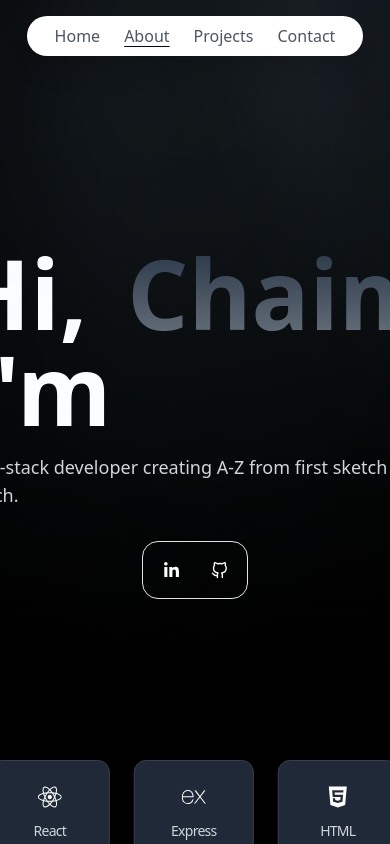
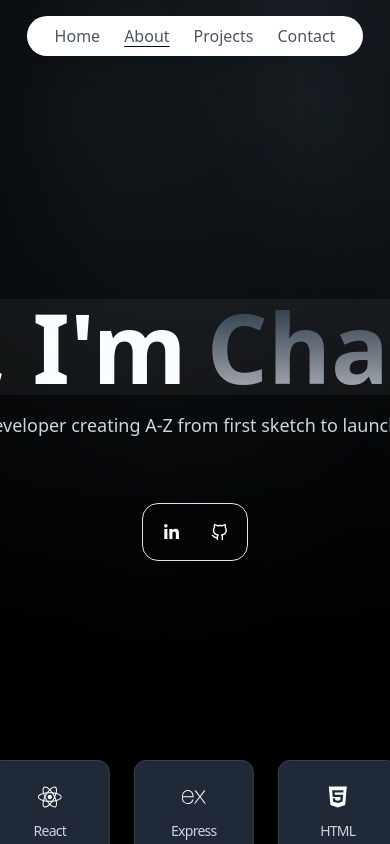
Before and after one commit to kaplos/portfolio2, a Next.js app: page / in a window 390 px wide. Shown: the top 844 px of the page. Built offline with nearby package versions, Linux system fonts and the light colour scheme.

Commit message:
i have got the hero mostly working. need to upgrade my next version

```diff
--- a/src/app/components/HeroSection.jsx
+++ b/src/app/components/HeroSection.jsx
@@ -1,85 +1,148 @@
 'use client'
-import React from 'react'
-import { DotLottieReact } from '@lottiefiles/dotlottie-react'
-import NavBar from './NavBar'
+import React, { useRef, useEffect, useState } from 'react'
+import {
+    motion,
+    useScroll,
+    useTransform,
+    useMotionValueEvent,
+    useMotionValue,
+    useSpring,
+} from 'framer-motion'
 import DynamicIcon from './DynamicIcon'
-import { motion, useScroll, useTransform } from 'framer-motion'
-import { Particles } from '@/components/ui/particles'
-import { Dock,DockIcon, } from '@/components/ui/dock'
 import { LightRays } from '@/components/ui/light-rays'
-import { MorphingText } from '@/components/ui/morphing-text'
-const texts = [
-    'Full-Stack Developer',
-    "Front-End Developer",
-    "Back-End Developer",
-    "Mobile App Developer",
-    'Software Engineer',
-    'Tech Enthusiast',
+import { Dock, DockIcon } from '@/components/ui/dock'
+import { useLayoutEffect } from 'react'
 
-
-]
 export default function HeroSection() {
     const { scrollY } = useScroll()
+    const heroRef = useRef(null)
+    const dockRef = useRef(null)
+    const descriptionRef= useRef(null)
+    const [hiImAbsolute, setHiImAbsolute] = useState(false)
+    const [descriptionSize, setDescriptionSize] = useState({ w: 0, h: 0 })
+    useMotionValueEvent(scrollY, 'change', (latest) => {
+        console.log('Page scroll: ', latest)
+    })
+    // fade first, then collapse its layout space slightly after fade starts
+    const descriptionOpacity = useTransform(scrollY, [0, 100], [1, 0])
+    const hiImMaxWidth = useTransform(scrollY, [40, 160], ['600px', '0px'])
+    const descriptionMaxWidth = useTransform(
+        scrollY,
+        [120, 160],
+        ['600px', '0px']
+    )
 
-    // Fade out "Hi, I'm" based on scroll
+    const gapTransform = useTransform(scrollY, [0, 120], ['1.25rem', '0rem'])
+    const gapSpring = useSpring(gapTransform, { damping: 24, stiffness: 160 })
     const hiImOpacity = useTransform(scrollY, [0, 100], [1, 0])
+    useMotionValueEvent(descriptionOpacity, 'change', (v) => {
+        // threshold can be adjusted; when nearly invisible mark as absolute
+        console.log('hiImOpacity:', v, v < 0.02)
+        setHiImAbsolute(v < 0.02)
+        setDescriptionSize(v < 0.02)
+    })
+     useLayoutEffect(() => {
+    if (!descriptionRef.current) return
+    const update = () => {
+      const r = descriptionRef.current.getBoundingClientRect()
+      setDescriptionSize({ w: Math.round(r.width), h: Math.round(r.height) })
+    }
+    update()
+    const ro = new ResizeObserver(update)
+    ro.observe(descriptionRef.current)
+    return () => ro.disconnect()
+  }, [])
+    // description fades with the heading
+    // move the entire block to the left after heading has mostly collapsed
+    // const nameX = useTransform(scrollY, [40, 120], [0, -window.innerWidth / 2])
+    const nameX = useTransform(scrollY, (value) => {
+        value = Math.max(40, Math.min(120, value))
+        const offset =
+            window.innerWidth / 2 -
+            (heroRef?.current?.getBoundingClientRect().width || 0) / 2 -
+            30
+        return -offset * ((value - 40) / (120 - 40))
+    })
+    const dockX = useTransform(scrollY, (value) => {
+        value = Math.max(40, Math.min(108, value))
+        const offset =
+            window.innerWidth / 2 -
+            (dockRef?.current?.getBoundingClientRect().width || 0) / 2 -
+            30
+        return -offset * ((value - 40) / (108 - 40))
+    })
 
-    // Fade out description based on scroll
-    const descriptionOpacity = useTransform(scrollY, [0, 100], [1, 0])
-
-    // Move name and dock to the left, then keep centered
-    const nameX = useTransform(scrollY, [100, 250], [0, -window.innerWidth / 4])
+    // new: lift the dock up (closer to the name) as soon as fade starts
+    // adjust ranges/values to taste
+    const dockY = useTransform(scrollY, [0, 120], ['16px', '-50px'])
 
     return (
-        <motion.main className="flex flex-col h-screen justify-center items-center bg-black fixed top-0 left-0 w-full">
-            <motion.div className="flex flex-col" style={{ x: nameX }}>
-              {/* <div>
-                <MorphingText texts={texts} className={'text-white text-md'}/>
-              </div> */}
-                <motion.div className="flex gap-4">
+        <motion.main
+            className={`flex flex-col h-screen bg-black fixed top-0 left-0 w-full ${hiImAbsolute ? 'gap-5' : ''  }`}
+            initial={{ justifyContent: 'center', alignItems: 'center' }}
+        >
+            <motion.div
+                className="flex flex-col "
+                style={{ x: nameX }}
+                ref={heroRef}
+            >
+                <motion.div
+                    className={`flex items-center bg-white/5 ${hiImAbsolute ? 'mb-4' : ''}`}
+                    style={{ gap: gapSpring }}
+                >
+                    {/* first span fades then collapses its width — use inline-block + overflow to release space */}
+                    <motion.span
+                        className="pointer-events-none bg-clip-text text-start text-8xl leading-none font-semibold text-white inline-block overflow-hidden whitespace-nowrap"
+                        style={{ opacity: hiImOpacity, maxWidth: hiImMaxWidth }}
+                        transition={{ duration: 0.25 }}
+                    >
+                        Hi, I'm
+                    </motion.span>
 
+                    {/* when the first span collapses, this span will move left into the start of the container */}
                     <motion.span
-                          className="pointer-events-none  bg-clip-text text-start text-8xl leading-none font-semibold text-white dark:from-white dark:to-slate-900/10"
-                           initial={{ opacity: 0, y: -50 }}
-                      animate={{ opacity: 1, y: 0 }}
-                      transition={{ duration: 1 }}
-                          exit={{ opacity: 0, y: 50 }}
-                          whileInView={{ opacity: 1 }}
-                          style={{ opacity: hiImOpacity }}
+                        className="pointer-events-none bg-gradient-to-b from-gray-800 to-gray-300/80 bg-clip-text text-8xl leading-none font-semibold text-transparent ml-0"
+                        transition={{ duration: 0.6 }}
                     >
-                          {' '}
-                          Hi, I'm
-                      </motion.span>{' '}
-                  <motion.span
-                      initial={{ opacity: 0, y: -50 }}
-                      animate={{ opacity: 1, y: 0 }}
-                      transition={{ duration: 1 }}
-                      className="pointer-events-none bg-gradient-to-b from-gray-800 to-gray-300/80 bg-clip-text  text-8xl leading-none font-semibold  text-transparent dark:from-white dark:to-slate-900/10"
-                  >
-
                         Chaim
                     </motion.span>
                 </motion.div>
+
                 <motion.p
-                    initial={{ opacity: 0, y: 50 }}
-                    animate={{ opacity: 1, y: 0 }}
-                    transition={{ duration: 1 }}
-                    className="mt-4 text-lg text-gray-300"
-                    style={{ opacity: descriptionOpacity }}
+                    ref={descriptionRef}
+                    className="mt-4 ml-2 text-lg text-gray-300 max-w-3xl"
+                    style={{
+                        opacity: descriptionOpacity,
+                        maxWidth: descriptionMaxWidth,
+                        // toggle out of flow once hidden so the second span takes the space
+                        position: hiImAbsolute ? 'absolute' : 'relative',
+                        left: hiImAbsolute ? '-10000px' : 0,
+                        // keep it non-interactive when absolute
+                        pointerEvents: hiImAbsolute ? 'none' : 'auto',
+                    }}
                 >
                     A full-stack developer creating A-Z from first sketch to
                     launch.
                 </motion.p>
 
-                    <Dock>
+                <motion.div className="" style={{ y: dockY}} animate={{ marginTop: hiImAbsolute ? '0px' : '16px' }}>
+                    <Dock ref={dockRef}>
                         <DockIcon>
-                        <DynamicIcon name={'linkedin'} className=" text-white" />
+                            <DynamicIcon
+                                name={'linkedin'}
+                                className="text-white"
+                            />
                         </DockIcon>
                         <DockIcon>
-                        <DynamicIcon name={'github'} className=" text-white" />
+                            <DynamicIcon
+                                name={'github'}
+                                className="text-white"
+                            />
                         </DockIcon>
                     </Dock>
                 </motion.div>
+            </motion.div>
+
             <LightRays />
         </motion.main>
     )
```
Lines whose indentation alone changed are shown as unchanged.
